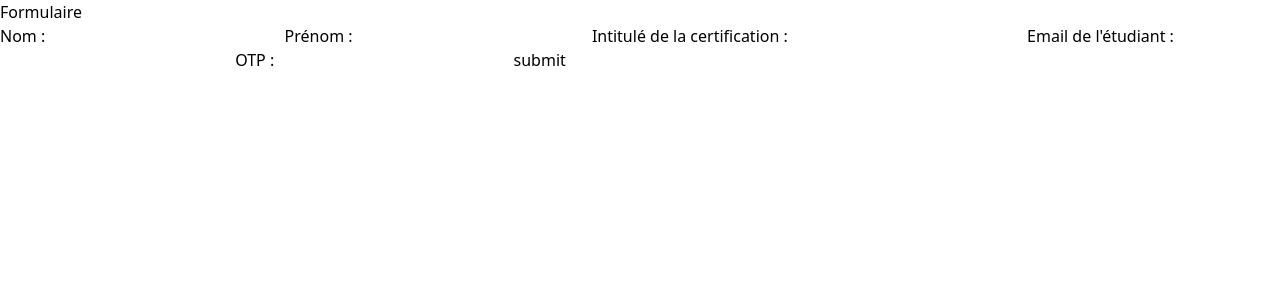
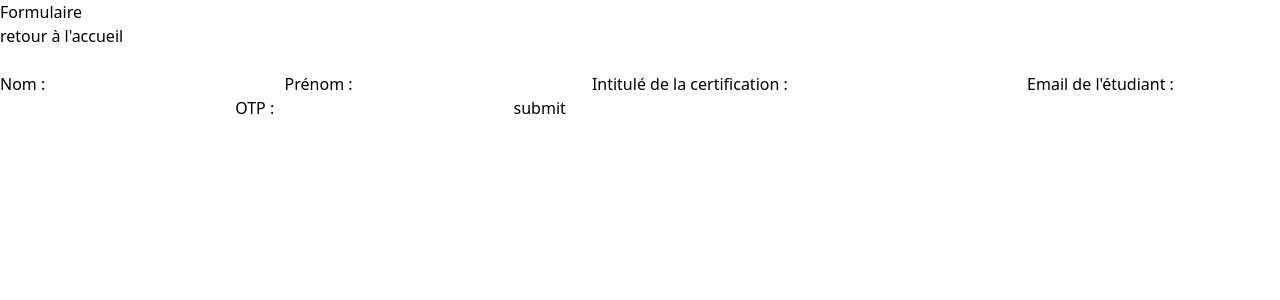
Before and after one commit to maximedbs1/projet-crypto, a Flask app: page /formulaire in a window 1280 px wide. Shown: the top 300 px of the page. Run offline with Flask 2, Linux system fonts and the light colour scheme; parts of the project's set-up code (start-up, migrations or seed data) failed here and were passed over; some libraries are stand-ins or nearby versions.

Commit message:
Ajout de boutons de retour à l'accueil

```diff
--- a/main.py
+++ b/main.py
@@ -81,8 +81,9 @@
     otp = request.form['otp']
 
     totp = creerPass()
-    getTimestamp(img)
+
     if totp.verify(otp):
+        getTimestamp(img)
         ajoutTxtVisible(nom, prenom, intitule, img)
         ajoutTxtInvisible(nom, prenom, intitule, img)
         img.save('img2.png')
--- a/templates/formulaire.html
+++ b/templates/formulaire.html
@@ -8,6 +8,7 @@
 
 <body>
     <h1>Formulaire</h1>
+    <a href="/">retour à l'accueil</a><br><br>
     <form action="/creation_diplome" method="post">
         Nom : <input type="text" name="nom">
         Prénom : <input type="text" name="prenom">
--- a/templates/verifPage.html
+++ b/templates/verifPage.html
@@ -8,6 +8,7 @@
 
 <body>
     <h1>Page de Vérification</h1>
+    <a href="/">retour à l'accueil</a><br><br>
     <form action="/verif_diplome" method="post" enctype="multipart/form-data">
         Nom : <input type="text" name="nom"> <br>
         Prénom : <input type="text" name="prenom"><br>
```
